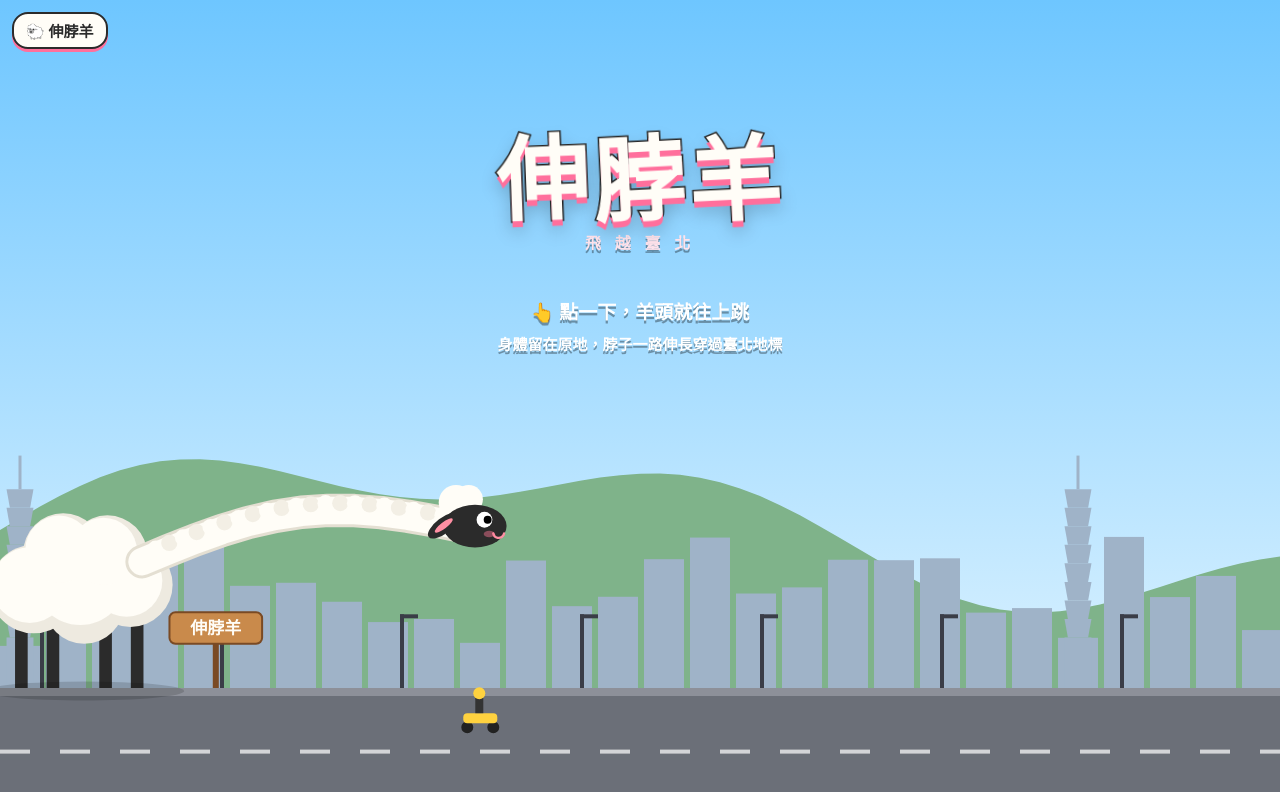
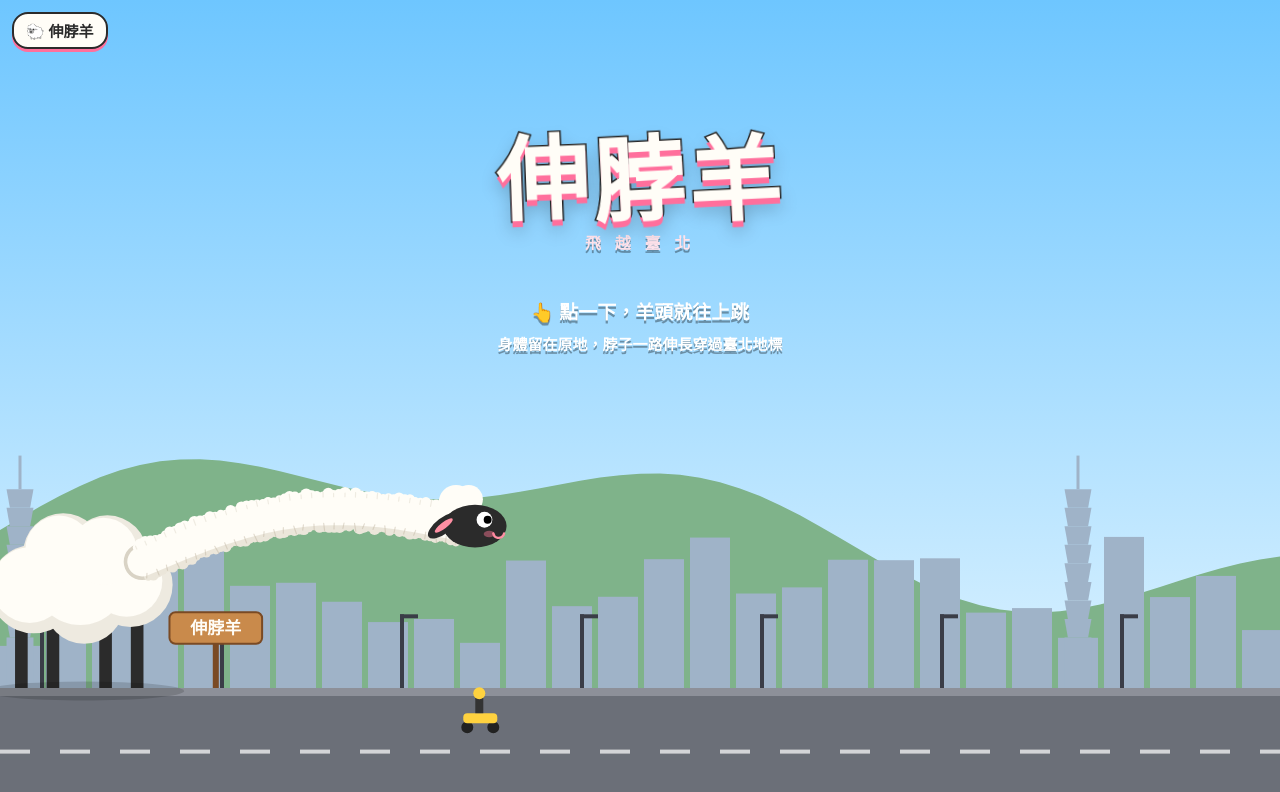
Before and after one commit to Kenneth0604/long-neck-sheep, a plain HTML site: page index.html in a window 1280 px wide. Drawn offline with Linux system fonts and the light colour scheme.

Commit message:
Fluffy neck: fur tufts on the edges instead of beads
Co-Authored-By: Claude Opus 5.5 <noreply@anthropic.com>
Claude-Session: https://claude.ai/code/session_01Usm1ZW6PUwt18e7tXnFJvw

```diff
--- a/index.html
+++ b/index.html
@@ -554,7 +554,7 @@ try{ best = +localStorage.getItem('sheepTaipeiBest') || 0; }catch(_){}
 const headX = () => W*0.36, headR = () => 20*S();
 function reset(){
   state = 'ready'; y = neckBase().y - 30*S(); vy = 0; score = 0; camX = 0; obs = []; spawned = 0; nextOb = W*1.15; recent.length = 0;
-  trail = [neckBase()];
+  trail = [{ ...neckBase(), d: 0 }];
   document.getElementById('score').textContent = 0; document.getElementById('neck').textContent = '';
   document.getElementById('panel').classList.remove('on'); document.getElementById('ready').classList.remove('off');
 }
@@ -629,7 +629,7 @@ function update(dt){
   if (state === 'dead'){ vy += GRAV()*dt; y = Math.min(groundY() - headR(), y + vy*dt); }
   obs = obs.filter(o => o.cx > camX - 300);
   if (state === 'play'){ const hp = { x: camX + headX(), y }, lp = trail[trail.length-1];
-    if (Math.hypot(hp.x-lp.x, hp.y-lp.y) > 6) trail.push(hp); }
+    const step = Math.hypot(hp.x-lp.x, hp.y-lp.y); if (step > 6){ hp.d = (lp.d || 0) + step; trail.push(hp); } }
   shake *= Math.pow(0.01, dt);
 }
 // ---- collision that follows the actual drawn shapes ----
@@ -668,19 +668,37 @@ function drawObstacles(n, list = obs, labels = true){
 
 function drawNeckAndHead(){
   const s = S(), hx = headX(), hy = y, thick = 14*s;
+  // visible neck points, each with its arc length `d` from the body (stable, so the fur doesn't flicker)
   const pts = []; let firstOn = 0;
   for (let i=0;i<trail.length;i++) if (trail[i].x - camX < -60) firstOn = i;
-  for (let i=firstOn;i<trail.length;i++) pts.push({ x: trail[i].x - camX, y: trail[i].y });
-  pts.push({ x: hx, y: hy });
-  if (state === 'ready'){ const b = neckBase(); pts.length = 0;
-    for (let i=0;i<=12;i++){ const u=i/12; pts.push({ x: b.x-camX + (hx-(b.x-camX))*u, y: b.y + (hy-b.y)*u - Math.sin(u*Math.PI)*30*s }); } }
+  for (let i=firstOn;i<trail.length;i++) pts.push({ x: trail[i].x - camX, y: trail[i].y, d: trail[i].d || 0 });
+  { const l = pts[pts.length-1]; pts.push({ x: hx, y: hy, d: l.d + Math.hypot(hx-l.x, hy-l.y) }); }
+  if (state === 'ready'){ const b = neckBase(); pts.length = 0; let d = 0, px = 0, py = 0;
+    for (let i=0;i<=16;i++){ const u=i/16, x = b.x-camX + (hx-(b.x-camX))*u, yy = b.y + (hy-b.y)*u - Math.sin(u*Math.PI)*30*s;
+      if (i) d += Math.hypot(x-px, yy-py); pts.push({ x, y: yy, d }); px = x; py = yy; } }
+  const path = () => { cx.beginPath(); cx.moveTo(pts[0].x, pts[0].y); for (const p of pts) cx.lineTo(p.x, p.y); };
   cx.lineCap='round'; cx.lineJoin='round';
-  cx.beginPath(); cx.moveTo(pts[0].x, pts[0].y); for (const p of pts) cx.lineTo(p.x, p.y);
-  cx.strokeStyle='#e4dfd2'; cx.lineWidth=thick*2+4; cx.stroke(); cx.strokeStyle='#fffdf7'; cx.lineWidth=thick*2-2; cx.stroke();
-  let acc = 0, k = firstOn;
-  for (let i=1;i<pts.length;i++){ const a=pts[i-1], c=pts[i], d=Math.hypot(c.x-a.x,c.y-a.y)||0.001;
-    let u = (14*s - acc)/d; while (u <= 1){ k++; puff(a.x+(c.x-a.x)*u, a.y+(c.y-a.y)*u - thick*0.5, thick*0.55, k%2?'#fffdf7':'#f3efe5'); u += 14*s/d; }
-    acc = (acc + d) % (14*s); }
+  // 1) soft shadow outline
+  path(); cx.strokeStyle='#d9d3c5'; cx.lineWidth=thick*2+7*s; cx.stroke();
+  // 2) fluffy edge: little tufts poking out along both sides of the neck
+  const STEP = 5*s;
+  const walk = fn => { for (let i=1;i<pts.length;i++){ const a=pts[i-1], c=pts[i], L=Math.hypot(c.x-a.x,c.y-a.y); if (L < 0.01) continue;
+      if (Math.max(a.x,c.x) < -40 || Math.min(a.x,c.x) > W+40) continue;
+      const nx = -(c.y-a.y)/L, ny = (c.x-a.x)/L;
+      for (let dd = Math.ceil(a.d/STEP)*STEP; dd < c.d; dd += STEP){ const u = (dd-a.d)/Math.max(c.d-a.d,0.001), k = Math.round(dd/STEP);
+        fn(a.x+(c.x-a.x)*u, a.y+(c.y-a.y)*u, nx, ny, k, (c.x-a.x)/L, (c.y-a.y)/L); } } };
+  walk((x,y0,nx,ny,k) => { for (const side of [1,-1]){ const j = rnd(k*2+(side>0?1:0)), r = (3.2 + j*2.6)*s, off = thick + (0.5 + j*2)*s;
+      cx.fillStyle = side*ny > 0 ? '#ebe6da' : '#fffdf7'; cx.beginPath(); cx.arc(x+nx*off*side, y0+ny*off*side, r, 0, 7); cx.fill(); } });
+  // 3) the neck body
+  path(); cx.strokeStyle='#fffdf7'; cx.lineWidth=thick*2; cx.stroke();
+  // 4) a gentle belly shade and fine hairs on the edge
+  walk((x,y0,nx,ny,k,tx,ty) => { if (k%2) return; const side = ny > 0 ? 1 : -1, j = rnd(k*3.1);
+      cx.strokeStyle = 'rgba(190,180,160,.45)'; cx.lineWidth = 1.1*s; cx.beginPath();
+      const bx = x+nx*side*(thick-2*s), by = y0+ny*side*(thick-2*s);
+      cx.moveTo(bx, by); cx.lineTo(bx+nx*side*(4+j*4)*s+tx*(j-0.5)*4*s, by+ny*side*(4+j*4)*s+ty*(j-0.5)*4*s); cx.stroke();
+      const j2 = rnd(k*5.7), side2 = -side; cx.strokeStyle = 'rgba(210,202,186,.35)'; cx.beginPath();
+      const cx2 = x+nx*side2*(thick-1*s), cy2 = y0+ny*side2*(thick-1*s);
+      cx.moveTo(cx2, cy2); cx.lineTo(cx2+nx*side2*(3+j2*3)*s, cy2+ny*side2*(3+j2*3)*s); cx.stroke(); });
   // sheep head
   const ang = state==='dead' ? Math.min(1.4, 0.4 + (t-deadT)*3) : Math.max(-0.5, Math.min(0.9, vy/900));
   cx.save(); cx.translate(hx, hy); cx.rotate(ang); cx.scale(s*0.75, s*0.75);
```
